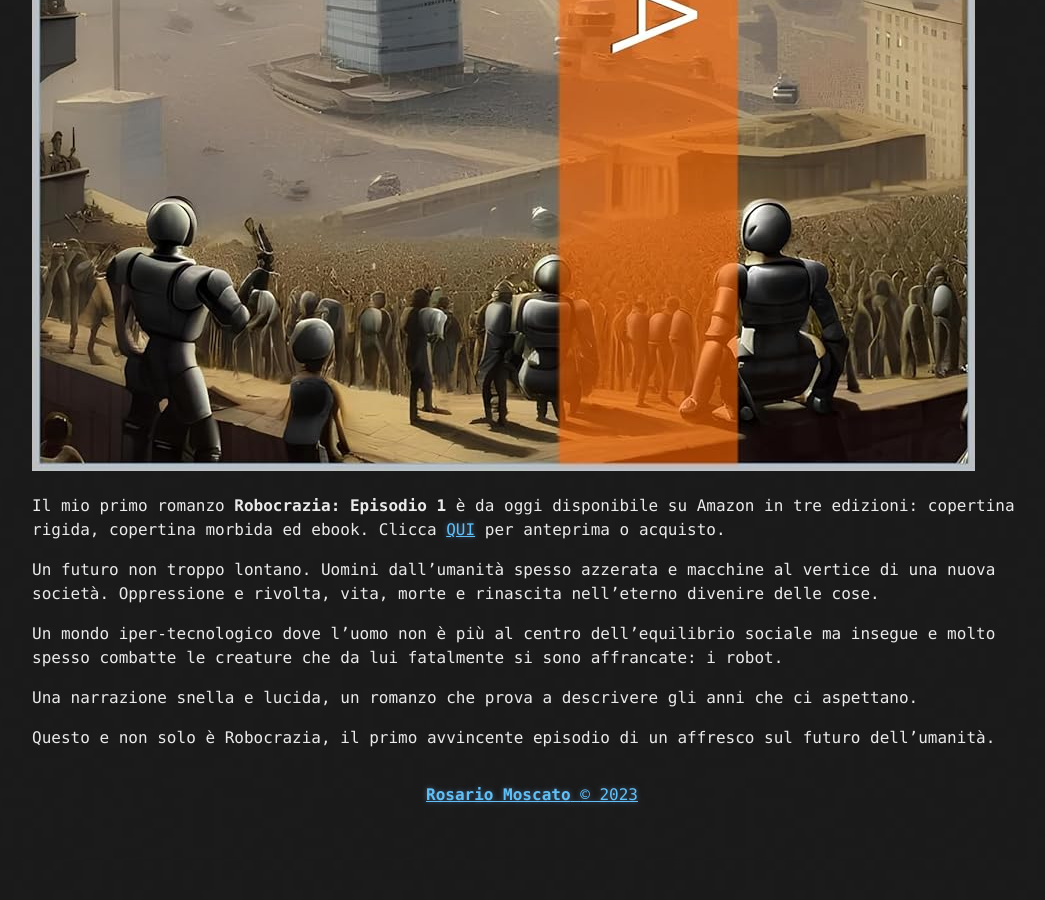
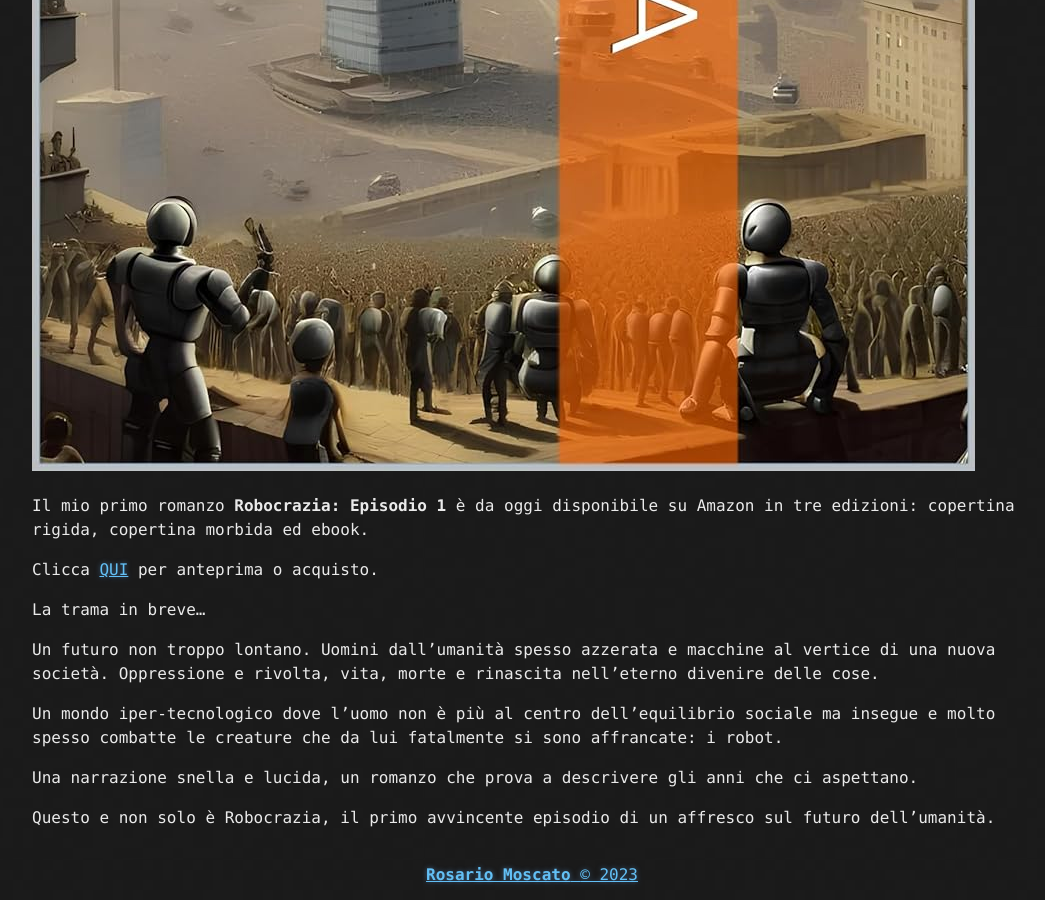
Before and after one commit to rosariomoscato/rosariomoscato.github.io, a Jekyll site: the page built from _posts/2023-11-15-Robocrazia.md, in a window 1280 px wide and 900 px high, scrolled down 1269 px. Shown: the whole window, without its empty margins (108-1153 px from the left). Built offline with Jekyll 4.4.1, drawn with Linux system fonts in a browser that asks for light colours; a script that is not in the unit is left out; before the commit the page ends 2089 px from its top, so only the background shows below that; some of the changed text lies outside the part shown.

Commit message:
Update 2023-11-15-Robocrazia.md

```diff
--- a/_posts/2023-11-15-Robocrazia.md
+++ b/_posts/2023-11-15-Robocrazia.md
@@ -1,12 +1,15 @@
 ---
-title: Robocrazia
+title: Robocrazia(Romanzo)
 published: true
 ---
 
 ![Robocrazia]({{site.baseurl}}/img/Robocrazia_Copertina.jpg)
 
 Il mio primo romanzo **Robocrazia: Episodio 1** è da oggi disponibile su Amazon in tre edizioni: copertina rigida, copertina morbida ed ebook.
+
 Clicca [QUI](https://amzn.eu/d/63rUSH8) per anteprima o acquisto.
+
+La trama in breve...
 
 Un futuro non troppo lontano.
 Uomini dall'umanità spesso azzerata e macchine al vertice di una nuova società.
```
